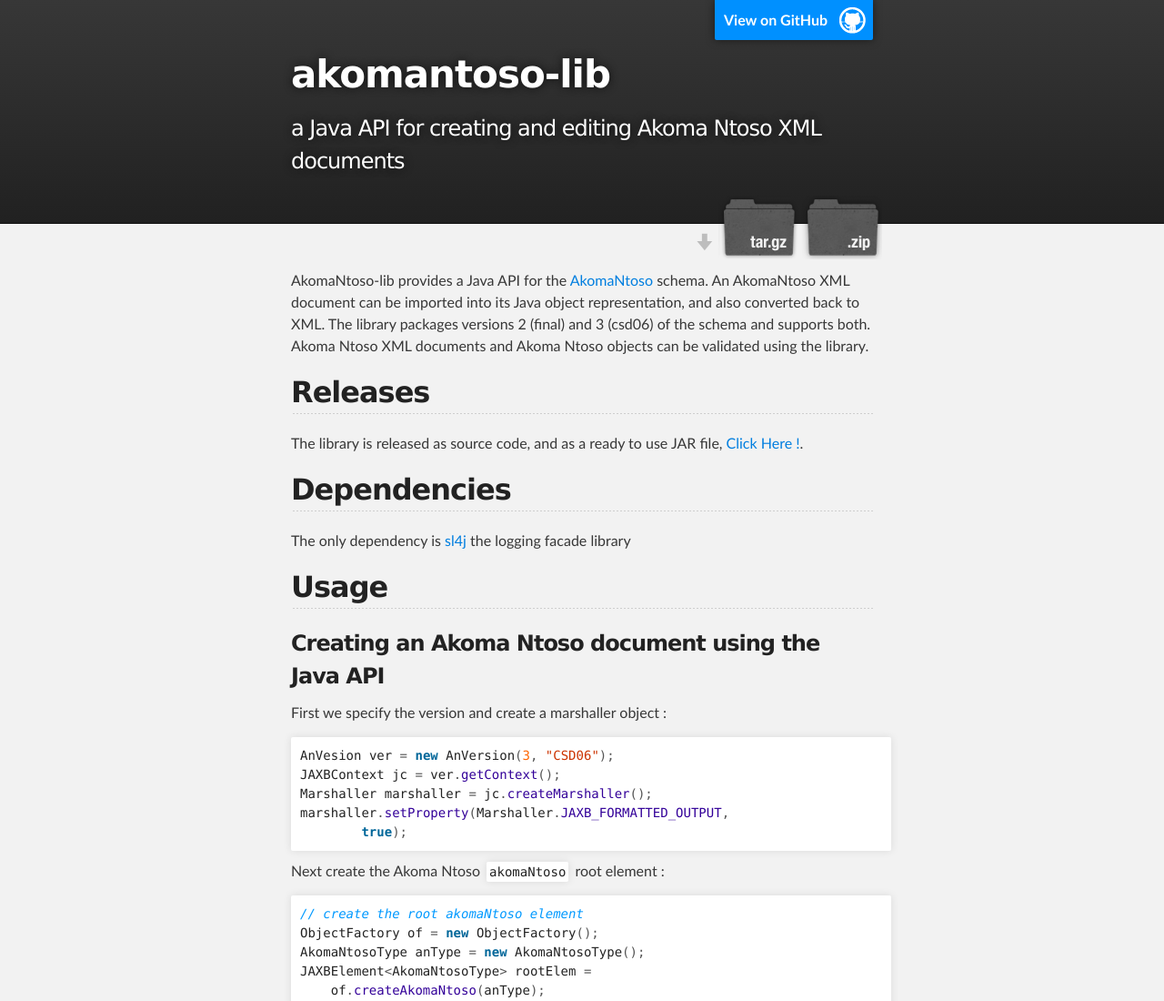
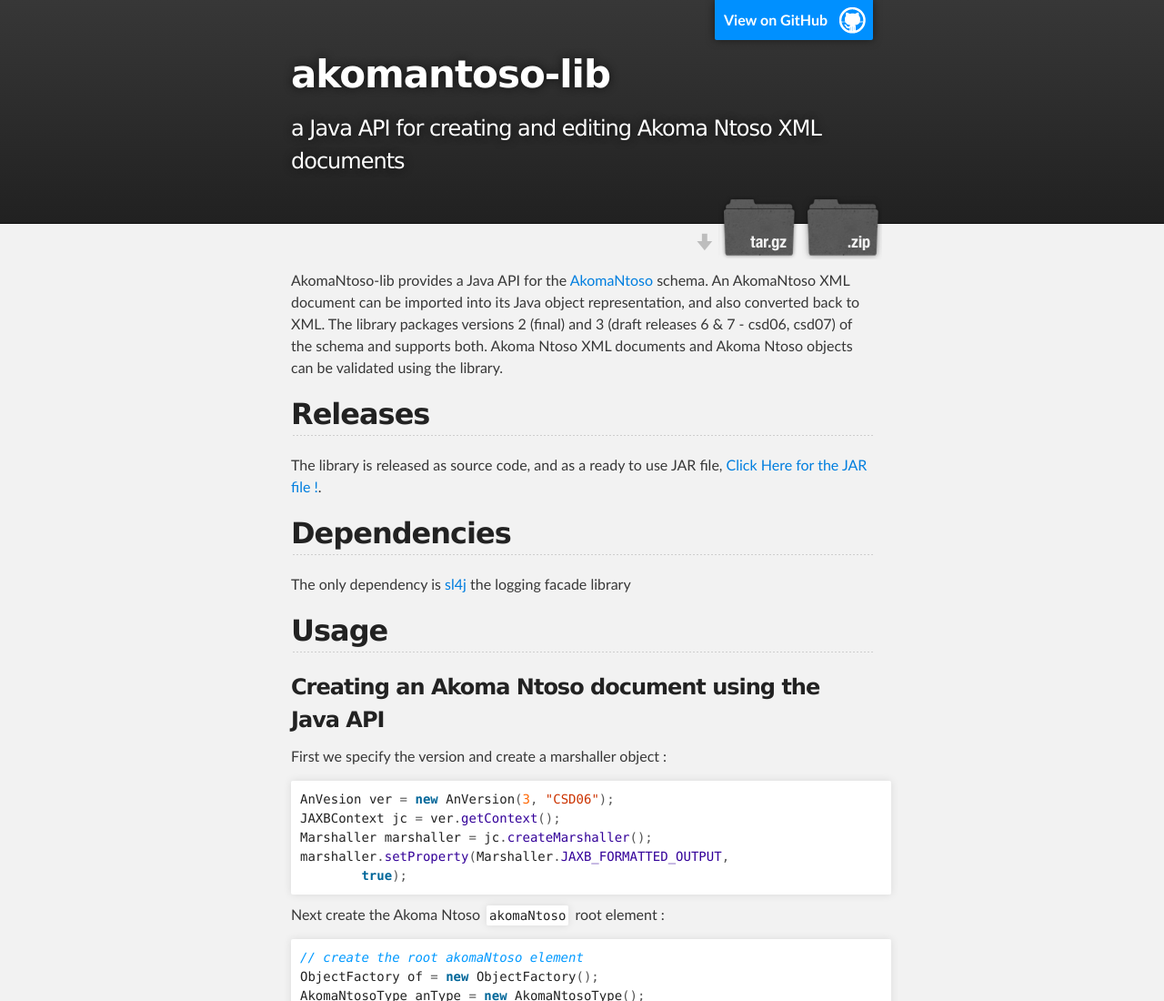
Before and after one commit to bungenix/akomantoso-lib, a plain HTML site: page index.html in a window 1280 px wide. Shown: the top 1100 px of the page at 91% size. Drawn offline with Linux system fonts and the light colour scheme.

```diff
--- a/index.html
+++ b/index.html
@@ -31,12 +31,12 @@
     <!-- MAIN CONTENT -->
     <div id="main_content_wrap" class="outer">
       <section id="main_content" class="inner">
-        <p>AkomaNtoso-lib provides a Java API for the <a href="http://www.akomantoso.org">AkomaNtoso</a> schema. An AkomaNtoso XML document can be imported into its Java object representation, and also converted back to XML. The library packages versions 2 (final) and 3 (csd06) of the schema and supports both. Akoma Ntoso XML documents and Akoma Ntoso objects can be validated using the library.</p>
+        <p>AkomaNtoso-lib provides a Java API for the <a href="http://www.akomantoso.org">AkomaNtoso</a> schema. An AkomaNtoso XML document can be imported into its Java object representation, and also converted back to XML. The library packages versions 2 (final) and 3 (draft releases 6 &amp; 7 - csd06, csd07) of the schema and supports both. Akoma Ntoso XML documents and Akoma Ntoso objects can be validated using the library.</p>
 
 <h2>
 <a name="releases" class="anchor" href="#releases"><span class="octicon octicon-link"></span></a>Releases</h2>
 
-<p>The library is released as source code, and as a ready to use JAR file, <a href="https://github.com/kohsah/akomantoso-lib/releases/latest">Click Here !</a>.</p>
+<p>The library is released as source code, and as a ready to use JAR file, <a href="https://github.com/kohsah/akomantoso-lib/releases/latest">Click Here for the JAR file !</a>.</p>
 
 <h2>
 <a name="dependencies" class="anchor" href="#dependencies"><span class="octicon octicon-link"></span></a>Dependencies</h2>
```
Also changed, not shown: params.json (+1 -1 lines).
